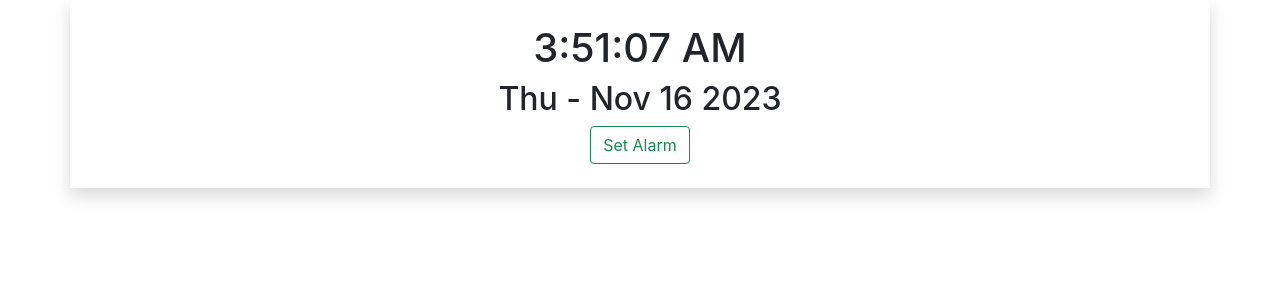
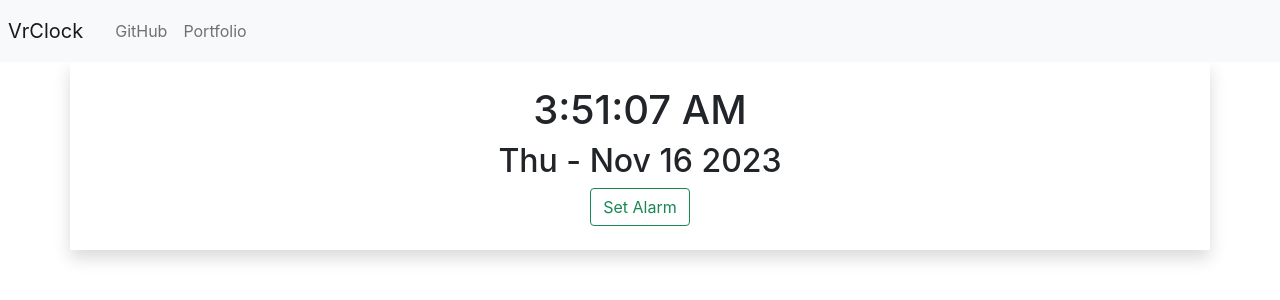
Before and after one commit to VictorKwong/reactDigitalClock, a React (Create React App) app: page / in a window 1280 px wide. Shown: the top 300 px of the page. Built offline with nearby package versions, Linux system fonts and the light colour scheme.

Commit message:
add nav bar

```diff
--- a/src/App.js
+++ b/src/App.js
@@ -1,10 +1,14 @@
 import React from 'react';
 import Clock from './Clock';
+import Navbar from './Navbar';
 
 function App() {
   return (
-    <div className='text-center Small shadow container p-4'>
-      <Clock />
+    <div>
+      <Navbar />
+      <div className='text-center Small shadow container p-4'>
+        <Clock />
+      </div>
     </div>
   );
 }
--- /dev/null
+++ b/src/Navbar.js
@@ -0,0 +1,22 @@
+function Navbar() {
+  return (
+    <div>
+        <nav class="navbar navbar-expand-lg navbar-light bg-light">
+        <a class="navbar-brand p-2" href="#">VrClock</a>
+        <div class="collapse navbar-collapse" id="navbarText">
+            <ul class="navbar-nav mr-auto">
+
+            <li class="nav-item">
+                <a class="nav-link" href="#">GitHub</a>
+            </li>
+            <li class="nav-item">
+                <a class="nav-link" href="#">Portfolio</a>
+            </li>
+            </ul>
+        </div>
+        </nav>
+    </div>
+  );
+}
+
+export default Navbar;
```
